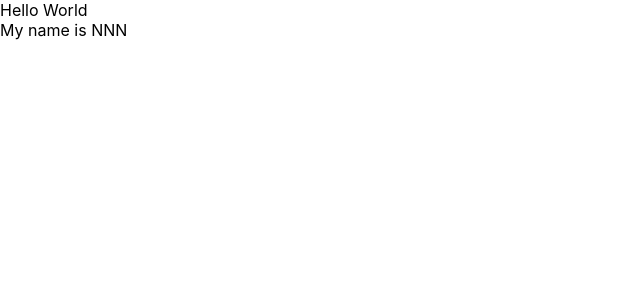
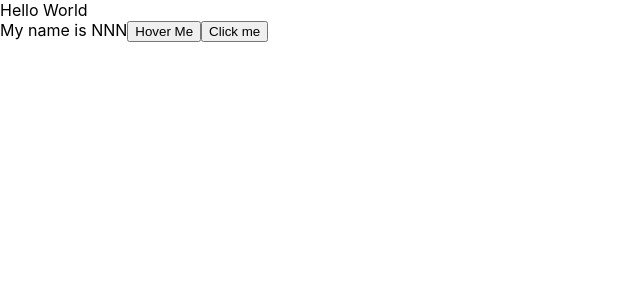
Before and after one commit to BaoBongBong/TestDemo, a React (Create React App) app: page / in a window 1280 px wide. Shown: the top 300 px of the page, without its empty margins (0-640 px from the left). Built offline with nearby package versions, Linux system fonts and the light colour scheme.

Commit message:
DOM event

```diff
--- a/src/components/MyComponent.js
+++ b/src/components/MyComponent.js
@@ -7,11 +7,20 @@
         age: '26'
     }
 
+    handleClick(event) {
+        // console.log(">>Click me my button")
+        console.log(">>My name is ", this.state.name)
+    }
+    handleMouseOver(event) {
+        console.log(event.pageX)
+    }
     //JSX
     render() {
         return (
             <div>
                 My name is {this.state.name}
+                <button onMouseOver={this.handleMouseOver}>Hover Me</button>
+                <button onClick={this.handleClick}>Click me</button>
             </div>
         );
     }
```
